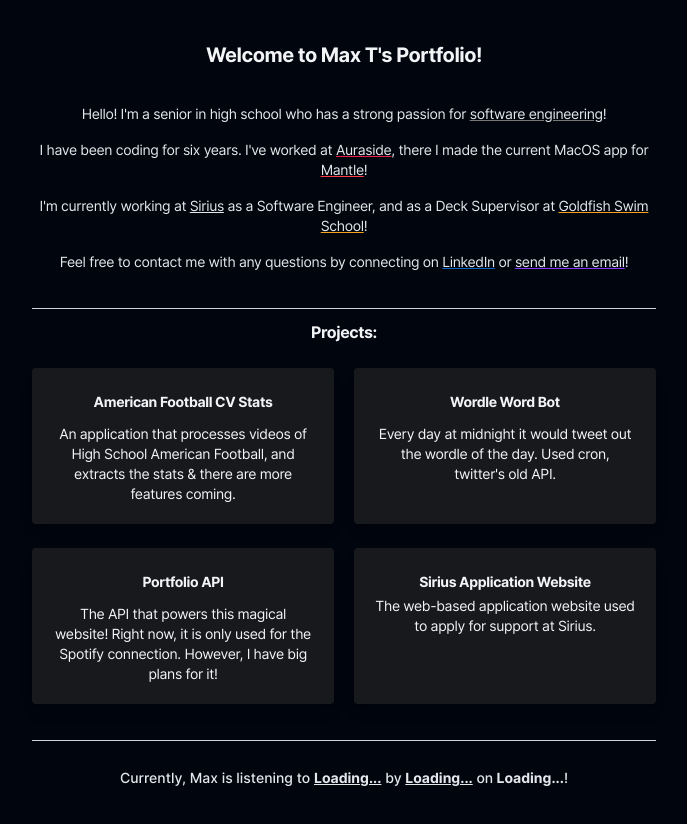
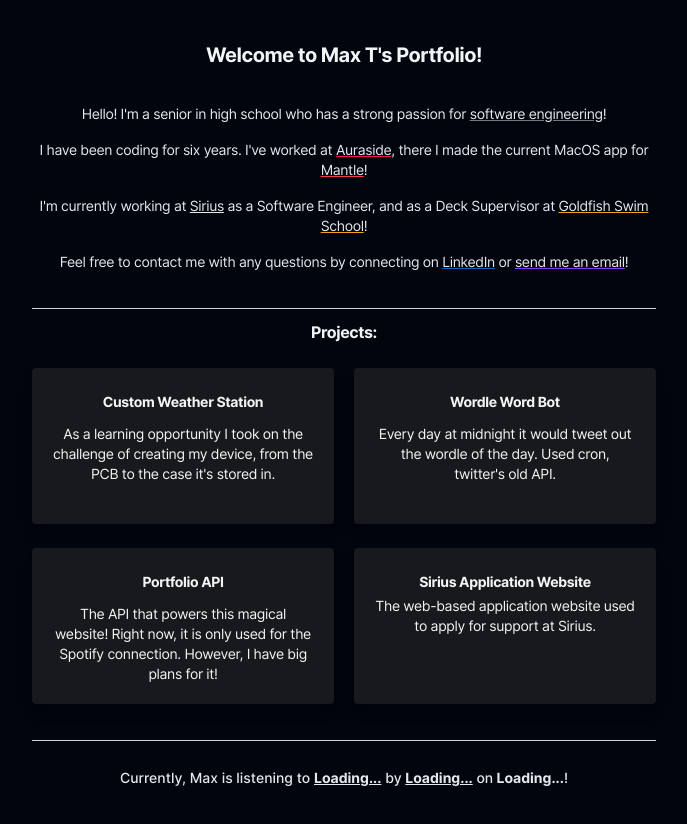
Before and after one commit to MaxTCodes/Portfolio, a React (Vite) app: page / in a window 1280 px wide. Shown: the top 824 px of the page, without its empty margins (296-983 px from the left). Built offline with nearby package versions, Linux system fonts and the light colour scheme; no server answers.

Commit message:
Update index.tsx

```diff
--- a/src/components/Projects/index.tsx
+++ b/src/components/Projects/index.tsx
@@ -17,8 +17,8 @@
         <>
             <div className="container m-auto grid grid-flow-col grid-cols-2 grid-rows-2 gap-x-5 gap-y-6 text-center pt-6">
                 <Card>
-                    <p className="text-sm sm:truncate font-bold font-base leading-7 text-gray-100 tracking-tight md:text-md md:mb-2">American Football CV Stats</p>
-                    <p className="hidden sm:block font-base leading-7 text-gray-100 sm:text-sm tracking-tight">An application that processes videos of High School American Football, and extracts the stats & there are more features coming.</p>
+                    <p className="text-sm sm:truncate font-bold font-base leading-7 text-gray-100 tracking-tight md:text-md md:mb-2">Custom Weather Station</p>
+                    <p className="hidden sm:block font-base leading-7 text-gray-100 sm:text-sm tracking-tight">As a learning opportunity I took on the challenge of creating my device, from the PCB to the case it's stored in.</p>
                 </Card>
                 <Card>
                     <a href="https://github.com/MaxTCodes/Portfolio-Api" rel="noreferrer" target="_blank">
```
